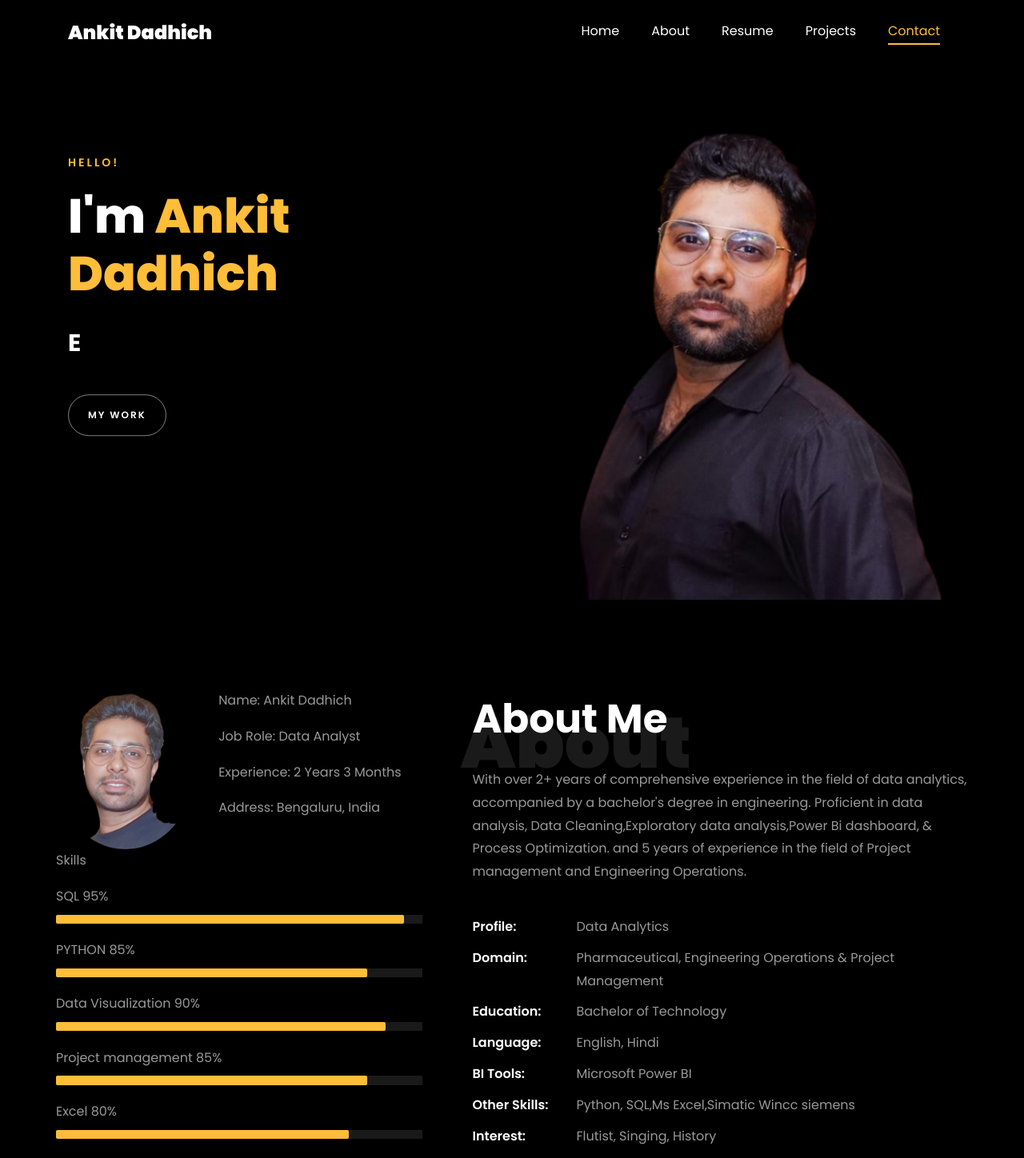
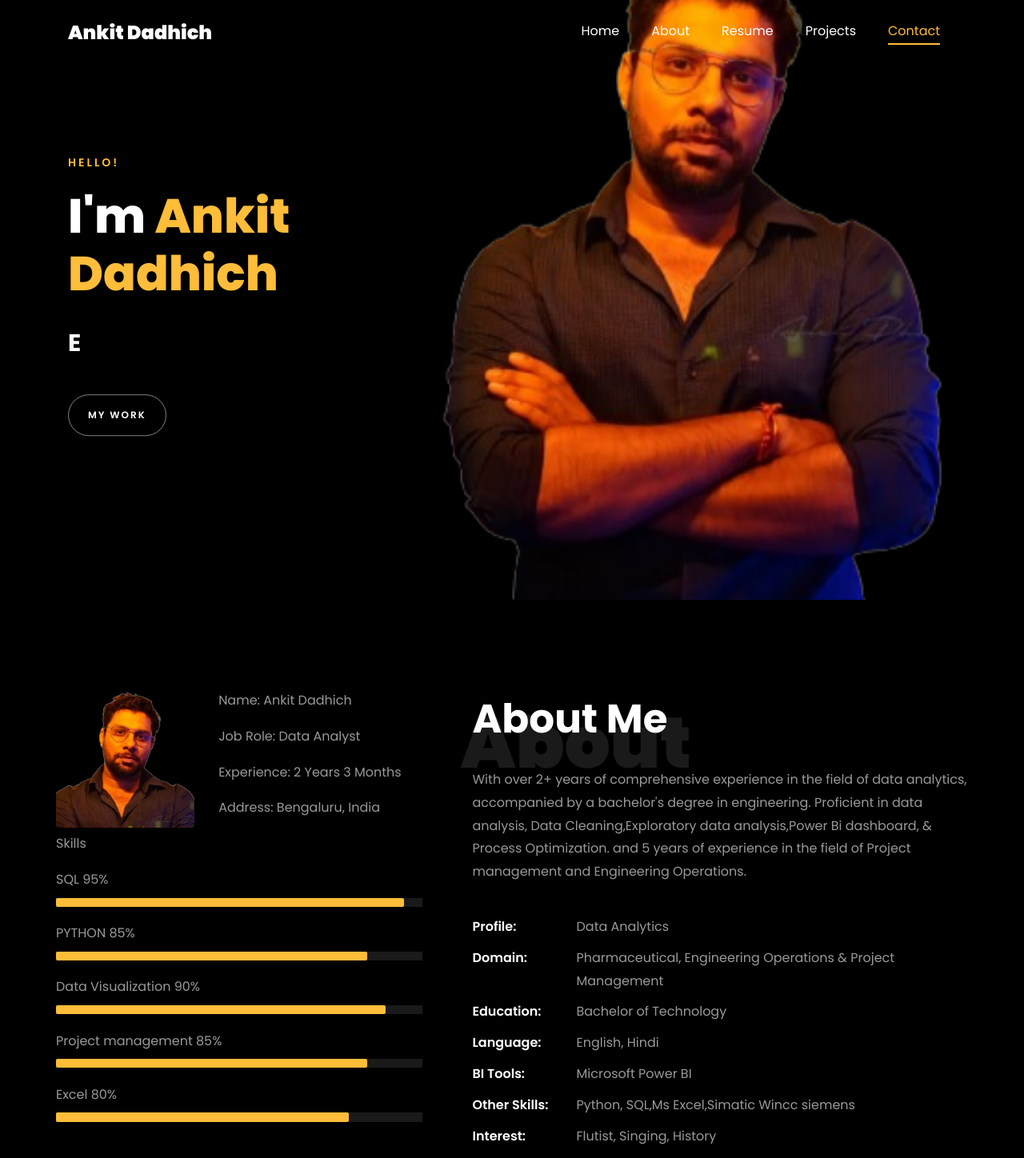
Before and after one commit to ankitdadhich189/Ankitdadhich.gitub.io, a plain HTML site: page index.html in a window 1280 px wide. Shown: the top 1448 px of the page at 80% size. Drawn offline with Linux system fonts and the light colour scheme; files whose address does not match are found by name.

Commit message:
profilepic

```diff
--- a/index.html
+++ b/index.html
@@ -141,7 +141,7 @@
 	      	<div class="overlay"></div>
 	         <div class="container">
 	          <div class="row d-md-flex no-gutters slider-text align-items-end justify-content-end" data-scrollax-parent="true">
-	          	<div class="one-third js-fullheight order-md-last img" style="background-image:url(images/ankit1.png);">
+	          	<div class="one-third js-fullheight order-md-last img" style="background-image:url(images/PP.png);">
 	          	 <div class="overlay"></div>
 	          	</div>
 		          <div class="one-forth d-flex  align-items-center ftco-animate" data-scrollax=" properties: { translateY: '70%' }">
@@ -213,7 +213,7 @@
 								<div class="row">
 									<div class="col-sm-6 col-md-5">
 									  <div class="about-img">
-										<img src="images/my1(1)(1).png" class="img-fluid rounded b-shadow-a" alt="">
+										<img src="images/passport.png" class="img-fluid rounded b-shadow-a" alt="">
 									  </div>
 									</div>
 									<!-- Details next to profile image -->
```
